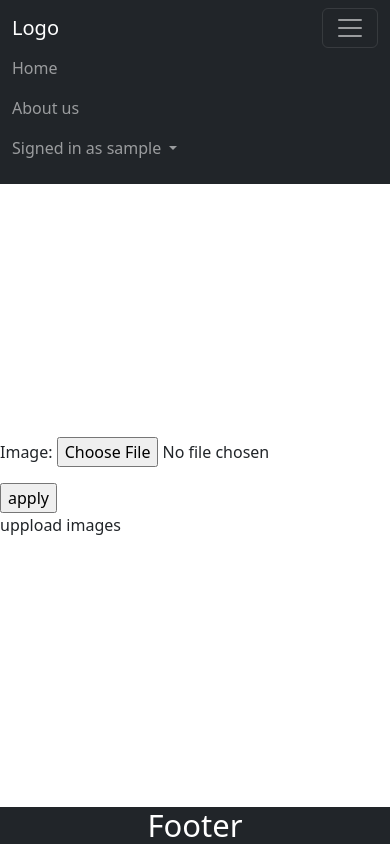
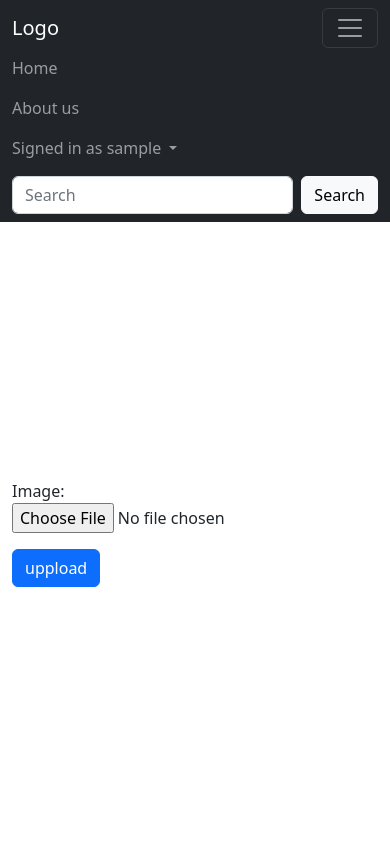
Before and after one commit to Asmail790/DjangoNoteEditor, a Django app: page /editor/noteAddImage/1 in a window 390 px wide, after a click that opens the changed part. After the commit the page ends 587 px from the top, so only its background shows below. Run offline with Django 4.2, Linux system fonts and the light colour scheme; a user stored in the database is signed in; tables that the repository leaves empty hold one stand-in row (values such as "Sample post"); some libraries are stand-ins or nearby versions.

Commit message:
changed design to be more friendly to phones

```diff
--- a/App/editor/forms.py
+++ b/App/editor/forms.py
@@ -24,17 +24,16 @@ class NoteForm(ModelForm):
 
 
 class LoginForm(forms.Form):
+    # TODO  implement  Widget.render() or  template_render to work with bootstrap
+    username = forms.CharField(label='username', max_length=100)
 
-    username = forms.CharField(label='username', max_length=100)
 
     password = forms.CharField(widget=forms.PasswordInput, max_length=100)
 
+    username.widget.attrs.update({'class': 'form-control input-group mb-2'})
+    password.widget.attrs.update({'class': 'form-control input-group mb-2'})
 
 class RegisterForm(forms.Form):
-
-    # TODO add validiation
-    # - password resaniable
-    # - password == retyped_password samme
 
     username = forms.CharField(label='username', max_length=100)
 
@@ -45,6 +44,11 @@ class RegisterForm(forms.Form):
         label="retype password", widget=forms.PasswordInput, max_length=100)
 
     email = forms.EmailField()
+
+    username.widget.attrs.update({'class': 'form-control input-group mb-2'})
+    password.widget.attrs.update({'class': 'form-control input-group mb-2'})
+    retyped_password.widget.attrs.update({'class': 'form-control input-group mb-2'})
+    email.widget.attrs.update({'class': 'form-control input-group mb-2'})
 
     def clean(self):
 
@@ -79,6 +83,8 @@ class RegisterForm(forms.Form):
 class UnRegisterForm(forms.Form):
     username = forms.CharField(label="your username")
 
+    username.widget.attrs.update({'class': 'form-control input-group mb-2'})
+
 
 class ImageForm(ModelForm):
 
--- a/App/editor/models.py
+++ b/App/editor/models.py
@@ -1,5 +1,6 @@
 from django.db import models
 from django.contrib.auth.models import User
+from cloudinary.models import CloudinaryField
 # Create your models here.
 
 
--- a/App/editor/templates/editor/account/register/view.html
+++ b/App/editor/templates/editor/account/register/view.html
@@ -15,7 +15,7 @@
     <div class="flex-fill d-flex flex-row justify-content-center">
         <div class="d-flex flex-column  justify-content-center">
             {%  include  "editor/account/register/register_form.html"  %}
-            <a data-testid="login" "{% url 'login' %}" class="m-5 fs-6 fw-semibold text-center">login to exisiting account</a>
+            <a data-testid="login" href="{% url 'login' %}" class="m-5 fs-6 fw-semibold text-center">login to exisiting account</a>
         </div>
 
     </div>
--- a/App/editor/templates/editor/base/base.html
+++ b/App/editor/templates/editor/base/base.html
@@ -8,8 +8,7 @@
 
     <meta name="viewport" content="width=device-width, initial-scale=1">
 
-    <link href="https://cdn.jsdelivr.net/npm/bootstrap@5.2.2/dist/css/bootstrap.min.css" rel="stylesheet" integrity="sha384-Zenh87qX5JnK2Jl0vWa8Ck2rdkQ2Bzep5IDxbcnCeuOxjzrPF/et3URy9Bv1WTRi" crossorigin="anonymous">
-
+    <link href="{% static 'editor/css/bootstrap.min.css' %}" rel="stylesheet"  integrity="sha384-Zenh87qX5JnK2Jl0vWa8Ck2rdkQ2Bzep5IDxbcnCeuOxjzrPF/et3URy9Bv1WTRi" />
     <title>{% block page_title %} {% endblock %}</title>
 
   </head>
@@ -36,12 +35,20 @@
     <div class="d-flex flex-column justify-content-between h-100">
         {% include 'editor/base/navbar.html'  %}
 
-        {% block  page_specific_navbar %}{% endblock %}
+        <div class=" mb-5 container-fluid p-2  border-1 border-top border-success  d-lg-block d-none  bg-dark">
+          <div class="container  d-flex flex-row">
+          {% block  page_full_desktop_button %} {% endblock %}
+          </div>
+        </div>
 
         {% block page_specific_content %}{% endblock %}
 
         {% include 'editor/base/footer.html'  %}
     </div>
+
+    <div class="d-lg-none d-flex flex-row justify-content-center w-100 position-fixed" style="position:fixe;top:80%;">
+        {% block phone_buttons %} {% endblock %}
+    </div>
+
   </body>
-
 </html>
--- a/App/editor/templates/editor/base/footer.html
+++ b/App/editor/templates/editor/base/footer.html
@@ -1,3 +1,3 @@
-<footer class="container-fluid display-5 bg-dark text-white text-center" >
+<footer class="container-fluid display-5 bg-dark text-white text-center d-none" >
     Footer
 </footer>
--- a/App/editor/templates/editor/base/navbar.html
+++ b/App/editor/templates/editor/base/navbar.html
@@ -1,5 +1,5 @@
 <nav class="navbar navbar-expand-lg navbar-dark bg-dark">
-  <div class="container-fluid">
+  <div class="container">
     <a class="navbar-brand" href="#">Logo</a>
     <button class="navbar-toggler" type="button" data-bs-toggle="collapse" data-bs-target="#navbarSupportedContent" aria-controls="navbarSupportedContent" aria-expanded="false" aria-label="Toggle navigation">
       <span class="navbar-toggler-icon"></span>
@@ -7,7 +7,10 @@
 
 
 
-    <div class="collapse navbar-collapse" id="navbarSupportedContent">
+    <div class="collapse navbar-collapse justify-content-center" id="navbarSupportedContent">
+
+
+
 
       <ul class="navbar-nav me-auto mb-2 mb-lg-0">
         <li class="nav-item">
@@ -37,6 +40,12 @@
         </li>
         {% endif %}
       </ul>
+
+
+      <form class="d-flex" role="search" action="{% url 'editor' %}" method="get">
+        <input class="form-control me-2" name="search" type="search" placeholder="Search"  value="{{search}}" aria-label="Search">
+        <button class="btn   btn-light" type="submit">Search</button>
+      </form>
     </div>
 
 
--- a/App/editor/templates/editor/note/add_image/note_form.html
+++ b/App/editor/templates/editor/note/add_image/note_form.html
@@ -1,5 +1,7 @@
-<form method="post" action =" " enctype="multipart/form-data">
+<form class="container" method="post" action =" " enctype="multipart/form-data">
   {% csrf_token %}
   {{ form.as_p }}
-  <input type="submit" value="apply"/>
+
+  <input class="btn btn-primary" type="submit" value="uppload"/>
+
 </form>
--- a/App/editor/templates/editor/note/add_image/view.html
+++ b/App/editor/templates/editor/note/add_image/view.html
@@ -1,12 +1,10 @@
 {% extends "editor/base/base.html" %} {% block page_title %} Add {% endblock %}
-{% block page_specific_navbar %} {% endblock %}
 
 {% block page_specific_content %}
 <!-- simplify html if possible -->
 <div class="flex-fill w-100 d-flex flex-row justify-content-center">
   <div class="d-flex w-100 flex-column justify-content-center">
     {% include "editor/note/add_image/note_form.html" %}
-  <p> uppload images</p>
   </div>
 </div>
 {% endblock %}
--- a/App/editor/templates/editor/note/add_or_edit/note_form.html
+++ b/App/editor/templates/editor/note/add_or_edit/note_form.html
@@ -3,6 +3,6 @@
 
     {{ form.as_p }}
 
-    <input type="submit" value="save"/>
+    <input class="btn btn-primary"type="submit" value="save"/>
 
 </form>
--- a/App/editor/templates/editor/note/add_or_edit/view.html
+++ b/App/editor/templates/editor/note/add_or_edit/view.html
@@ -4,11 +4,6 @@
 {% block page_title %}
 Add
 {% endblock %}
-
-
-{% block  page_specific_navbar %}
-{% endblock %}
-
 
 {% block page_specific_content %}
     <!-- simplify html if possible -->
--- a/App/editor/templates/editor/note/edit_or_delete_images/note_form.html
+++ b/App/editor/templates/editor/note/edit_or_delete_images/note_form.html
@@ -1,4 +1,4 @@
-<form method="post" action =" " enctype="multipart/form-data">
+<form class="container"method="post" action =" " enctype="multipart/form-data">
   {% csrf_token %}
   {{ form.as_p }}
   <input type="submit" value="apply"/>
--- a/App/editor/templates/editor/note/edit_or_delete_images/view.html
+++ b/App/editor/templates/editor/note/edit_or_delete_images/view.html
@@ -1,5 +1,4 @@
 {% extends "editor/base/base.html" %} {% block page_title %} Add {% endblock %}
-{% block page_specific_navbar %} {% endblock %}
 
 {% block page_specific_content %}
 <!-- simplify html if possible -->
--- /dev/null
+++ b/App/editor/templates/editor/note/list/buttons.html
@@ -0,0 +1,4 @@
+
+<div class="btn-group" role="group" aria-label="buttons">
+    <a data-testid="add-button" class="btn btn-primary" href="{% url 'note_add'  %}" role="button">Add</a>
+</div>
--- a/App/editor/templates/editor/note/list/navbar.html
+++ b/App/editor/templates/editor/note/list/navbar.html
@@ -1,4 +1,5 @@
-<div class="container-fluid bg-dark text-white d-flex d-column justify-content-end gap-1">
+
+{% comment %} <div class="container-fluid bg-dark text-white d-flex d-column justify-content-end gap-1"> {% endcomment %}
 
     <form class="d-flex" role="search" action="{% url 'editor' %}" method="get">
         <input class="form-control me-2" name="search" type="search" placeholder="Search"  value="{{search}}" aria-label="Search">
@@ -8,4 +9,4 @@
     <div class="btn-group" role="group" aria-label="Basic example">
         <a data-testid="add-button" class="btn btn-primary" href="{% url 'note_add'  %}" role="button">Add</a>
     </div>
-</div>
+{% comment %} </div> {% endcomment %}
--- a/App/editor/templates/editor/note/list/page_content.html
+++ b/App/editor/templates/editor/note/list/page_content.html
@@ -1,5 +1,6 @@
 <div class="container-fluid flex-fill">
-    <div class="row my-0 py-5 gap-2">
+  <div class="row my-0 py-5 gap-2 justify-content-lg-center">
+
 
     {% if notes|length == 0 and search != ""  %}
       <p class="text-center fw-lighter fs-4"> No match found for <em class="fst-italic">"{{search}}"</em>.</p>
--- /dev/null
+++ b/App/editor/templates/editor/note/view_note/buttons.html
@@ -0,0 +1,6 @@
+
+<div class="btn-group" role="group" aria-label="buttons">
+    <a class="btn btn-primary p-2" href="{% url 'note_edit' note.id  %}" role="button">Edit Text</a>
+    <a class="btn btn-primary p-2" href="{% url 'remove_or_edit_image' note.id  %}" role="button">Remove/Edit images</a>
+    <a class="btn btn-primary p-2" href="{% url 'add_image' note.id  %}" role="button">Add image</a>
+</div>
--- a/App/editor/templates/editor/note/view_note/carousel.html
+++ b/App/editor/templates/editor/note/view_note/carousel.html
@@ -11,7 +11,7 @@ id="carouselExampleInterval" class="carousel carousel-dark slide">
     {% else %}
       <div class="carousel-item">
     {% endif %}
-      <img style="height: 512px;aspect-ratio: 4/3;object-fit: cover;"
+      <img style="max-width: 960px;width: 100%;aspect-ratio: 4/3;object-fit: cover;"
         src="{{image.image.url}}"
         class="d-block mx-auto"
         alt="..."
--- a/App/editor/templates/editor/note/view_note/note_view.html
+++ b/App/editor/templates/editor/note/view_note/note_view.html
@@ -1,4 +1,4 @@
 
 <p class="m-2 d-inline-block fs-1 text-center"> {{note.title}}</p>
 
-<p class="m-2 d-inline-block text-center fs-6" > {{note.text}} </p>
+<p class="m-2 mb-5 d-inline-block text-center fs-6" > {{note.text}} </p>
```
Also changed, not shown: App/editor/templates/editor/note/list/view.html (+7 -0 lines), App/editor/templates/editor/note/view_note/view.html (+7 -3 lines). Lines whose indentation alone changed are shown as unchanged.
